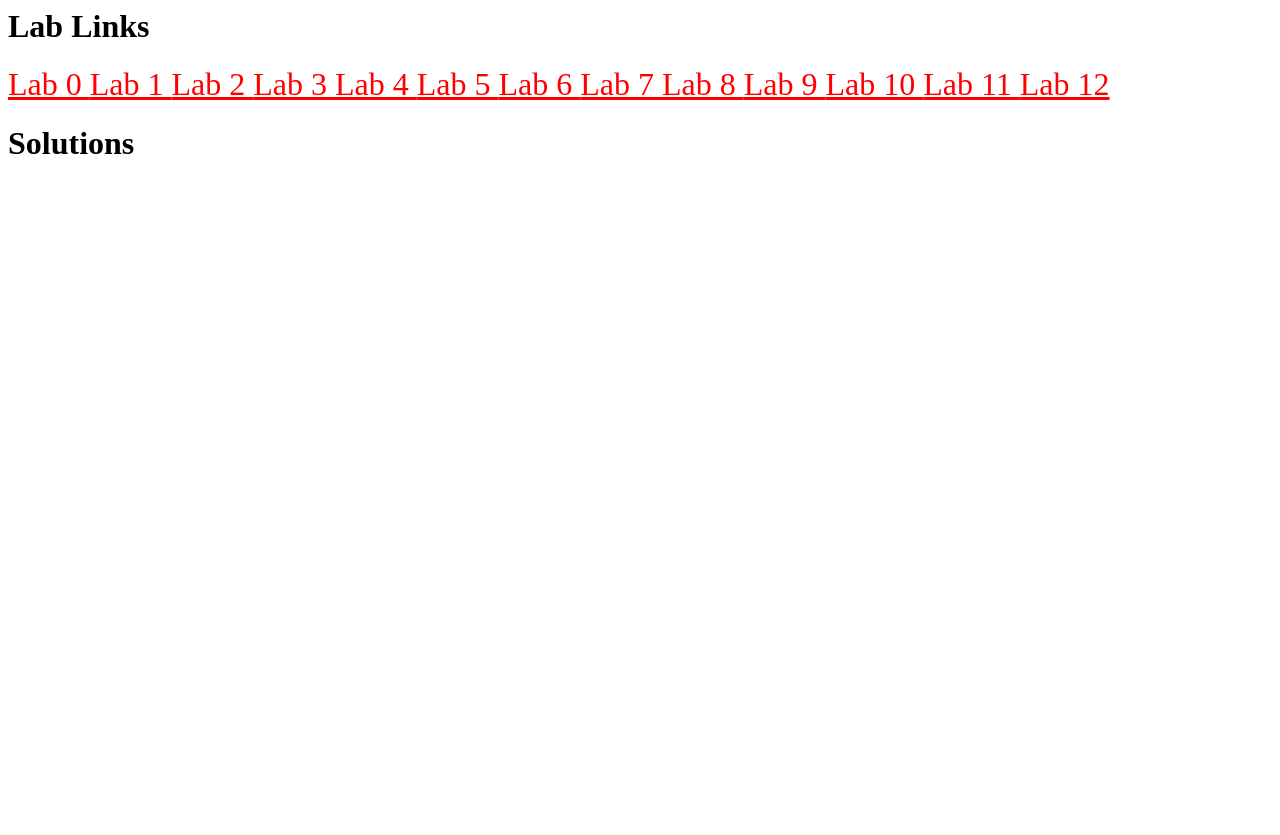
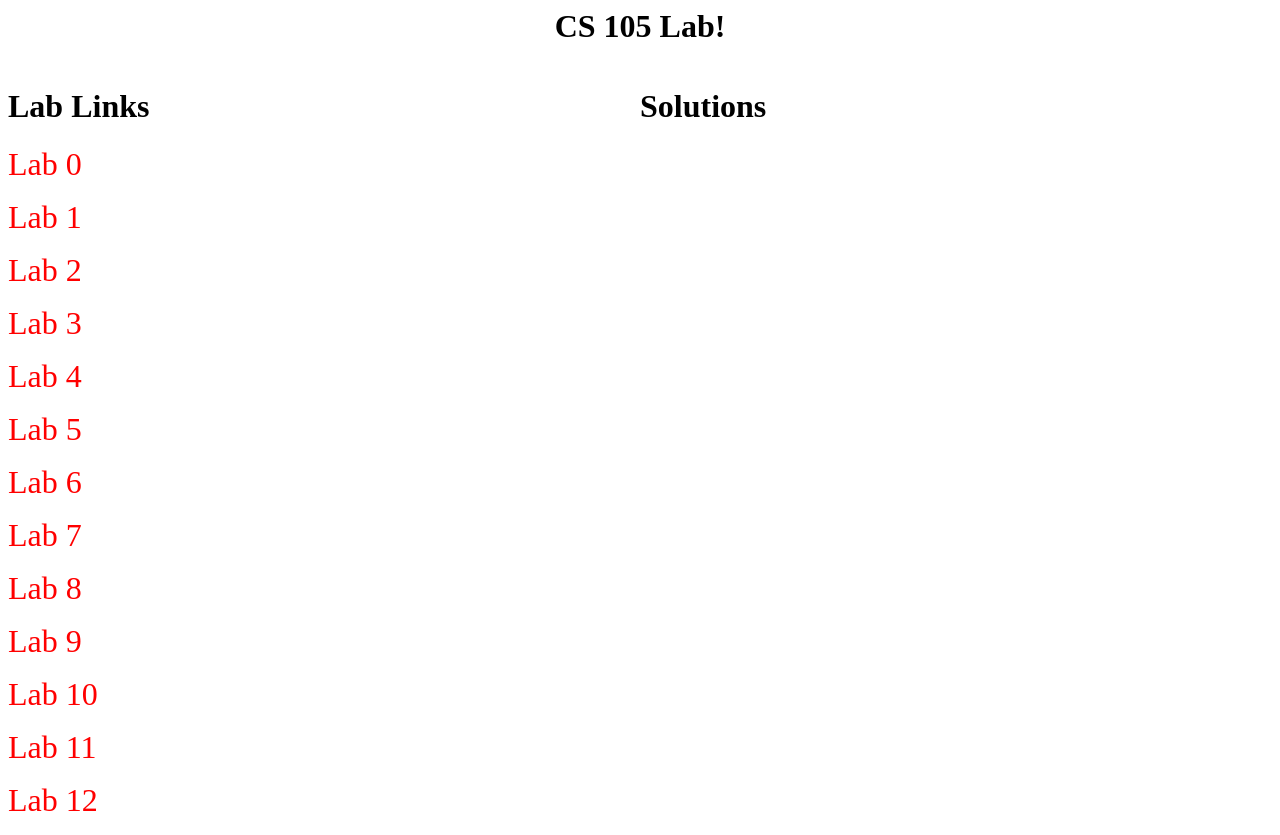
Before and after one commit to ryumaggs/ryu.github.io, a plain HTML site: page html/CS105Lab.html in a window 1280 px wide. Before the commit the page ends 800 px from the top, so only its background shows below. Drawn offline with Linux system fonts and the light colour scheme.

Commit message:
basic format of CS105 Lab Page

```diff
--- a/css/CS105Lab.css
+++ b/css/CS105Lab.css
@@ -4,6 +4,7 @@ a{
 
 a:link{
 	color:red;
+	text-decoration: none;
 }
 
 a:visited{
@@ -13,3 +14,12 @@ a:visited{
 a:hover{
 	color: hotpink;
 }
+
+.column{
+	width: 50%;
+	float:left;
+}
+
+#pageTitle{
+	text-align:center;
+}
--- a/html/CS105Lab.html
+++ b/html/CS105Lab.html
@@ -3,21 +3,22 @@
 </head>
 
 <body>
+	<h1 id = "pageTitle"> CS 105 Lab! </h1>
 	<div class="column">
 		<h1>Lab Links</h1>
-		<a href="./lab0.html"> Lab 0 </a>
-		<a href="./lab1.html"> Lab 1 </a>
-		<a href="./lab2.html"> Lab 2 </a>
-		<a href="./lab3.html"> Lab 3 </a>
-		<a href="./lab4.html"> Lab 4 </a>
-		<a href="./lab5.html"> Lab 5 </a>
-		<a href="./lab6.html"> Lab 6 </a>
-		<a href="./lab7.html"> Lab 7 </a>
-		<a href="./lab8.html"> Lab 8 </a>
-		<a href="./lab9.html"> Lab 9 </a>
-		<a href="./lab10.html"> Lab 10 </a>
-		<a href="./lab11.html"> Lab 11 </a>
-		<a href="./lab12.html"> Lab 12 </a>
+		<p><a href="./lab0.html"> Lab 0 </a></p>
+		<p><a href="./lab1.html"> Lab 1 </a></p>
+		<p><a href="./lab2.html"> Lab 2 </a></p>
+		<p><a href="./lab3.html"> Lab 3 </a></p>
+		<p><a href="./lab4.html"> Lab 4 </a></p>
+		<p><a href="./lab5.html"> Lab 5 </a></p>
+		<p><a href="./lab6.html"> Lab 6 </a></p>
+		<p><a href="./lab7.html"> Lab 7 </a></p>
+		<p><a href="./lab8.html"> Lab 8 </a></p>
+		<p><a href="./lab9.html"> Lab 9 </a></p>
+		<p><a href="./lab10.html"> Lab 10 </a></p>
+		<p><a href="./lab11.html"> Lab 11 </a></p>
+		<p><a href="./lab12.html"> Lab 12 </a></p>
 	</div>
 	<div class = "column">
 		<h1> Solutions</h1>
```
